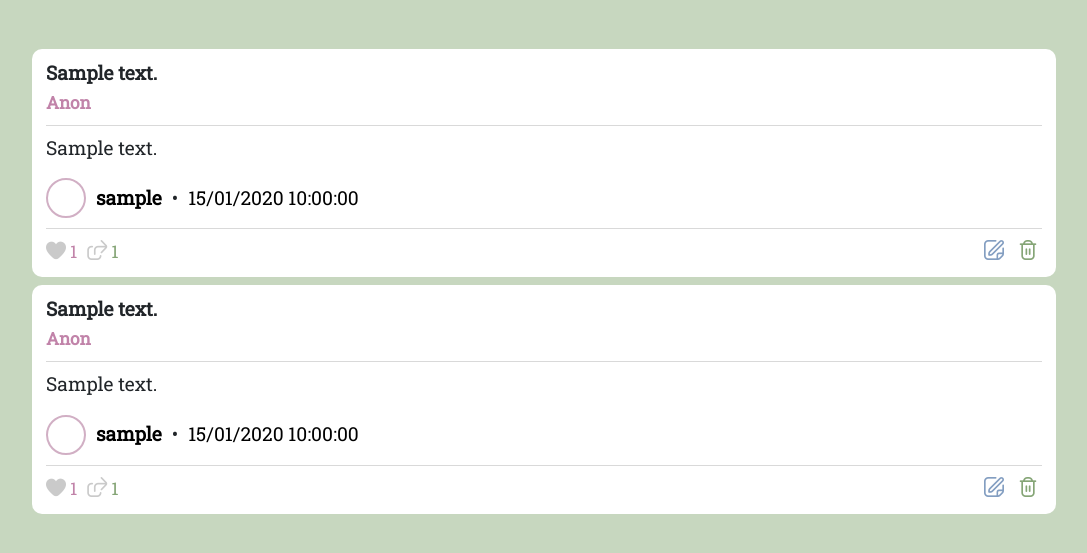
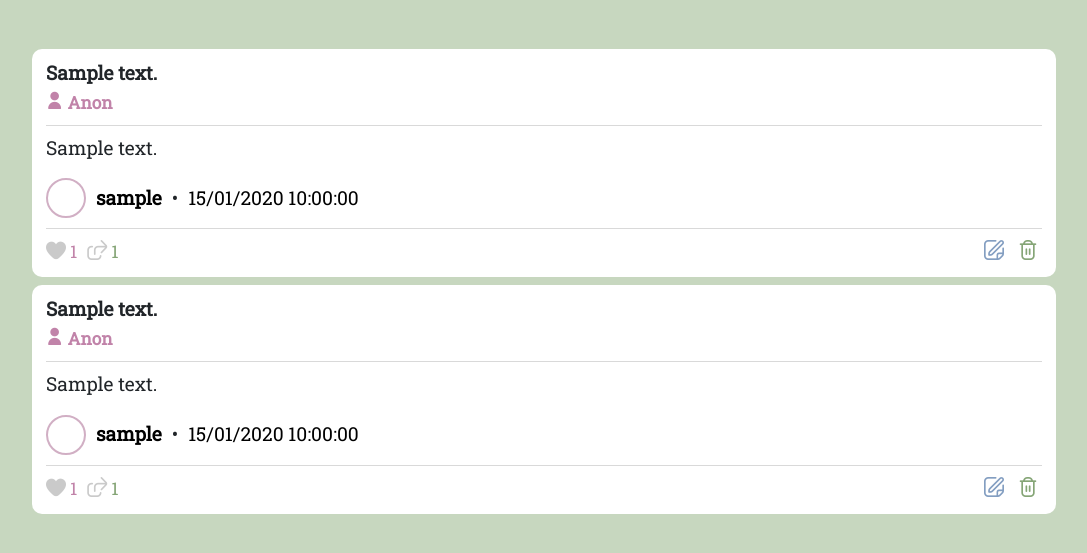
Before and after one commit to ericarfs/django-social-media-website, a Django app: page /home in a window 1280 px wide. Shown: the part 65-618 px from the top of the page, without its empty margins (96-1183 px from the left). Run offline with Django 5.2, Linux system fonts and the light colour scheme; a user stored in the database is signed in; tables that the repository leaves empty hold one stand-in row (values such as "Sample post"); some libraries are stand-ins or nearby versions; some web fonts are replaced.

Commit message:
fix some styles

```diff
--- a/app/pages/templates/profiles/partials/htmx/list_posts.html
+++ b/app/pages/templates/profiles/partials/htmx/list_posts.html
@@ -3,6 +3,7 @@
     <div class="post-question">
         {{post.answer.question}}</br>
         <span class="question-author">
+        <i class="fi fi-sr-user"></i>
         {%if post.answer.question.is_anon == False%}
             <a href="{% url 'pages:profile-detail' post.answer.question_author %}">{{post.answer.question_author}} </a>
         {%else%}
```
